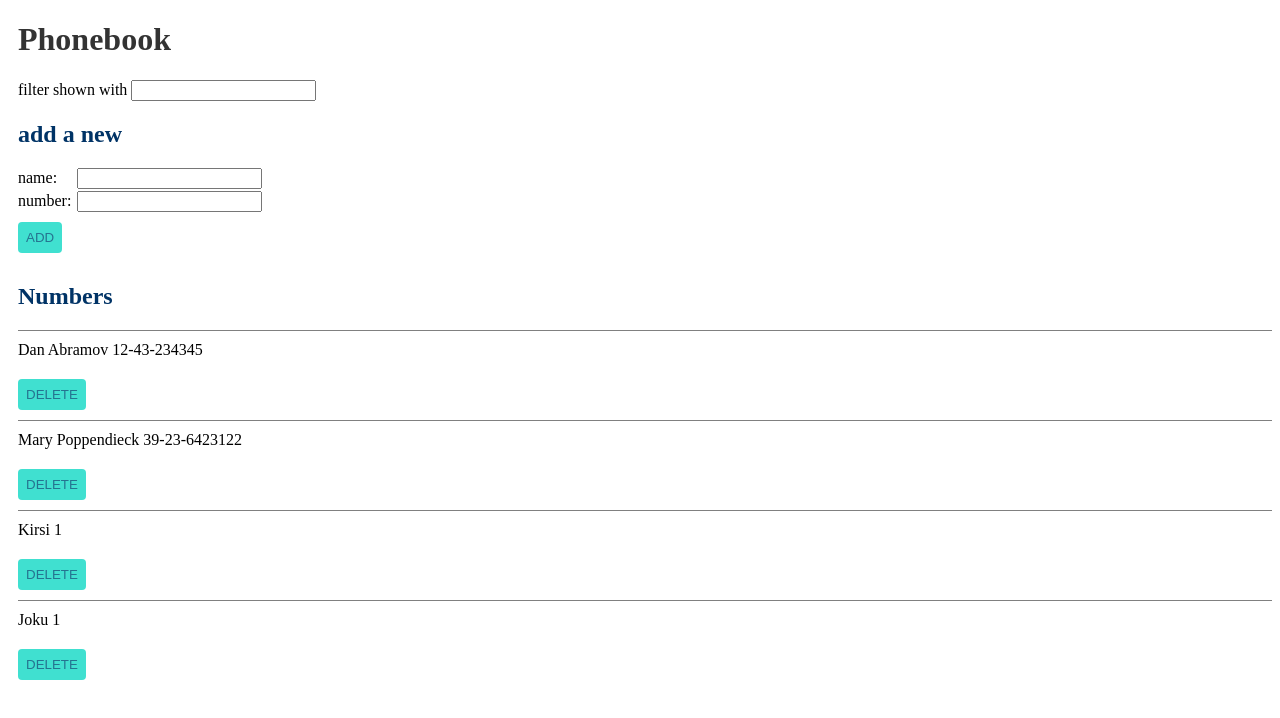
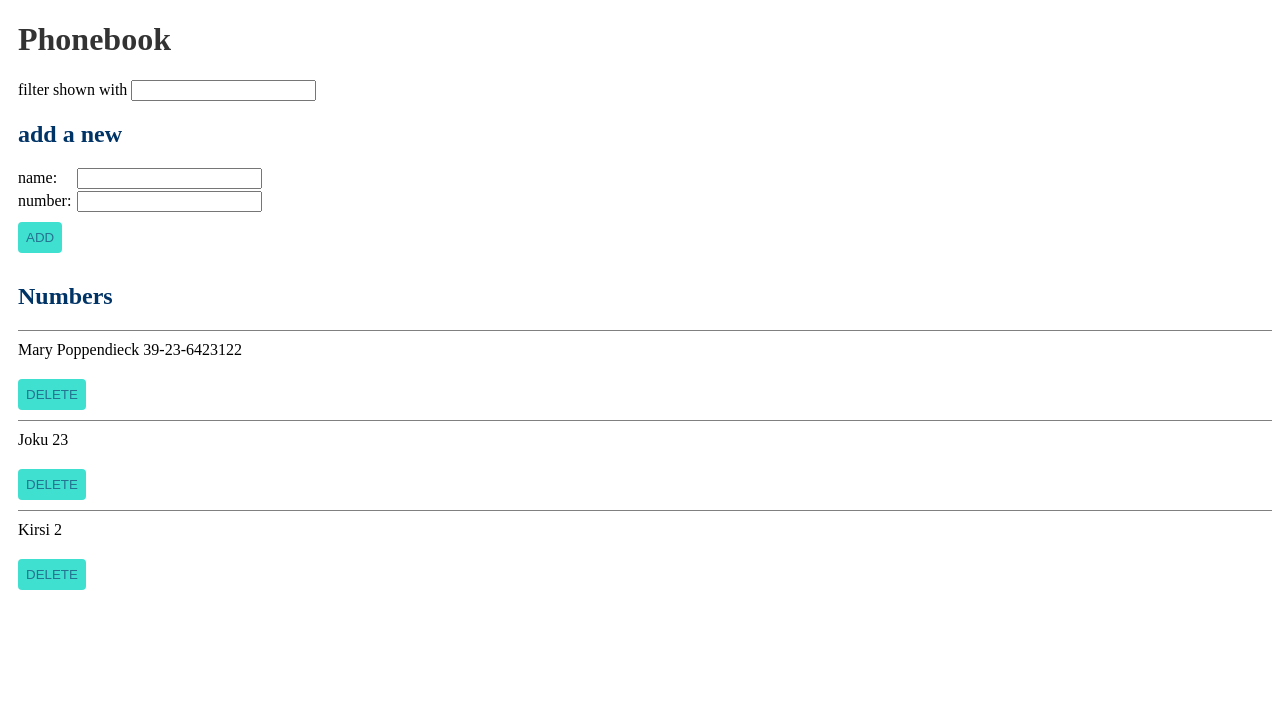
Before and after one commit to Tsaikkari/fullstack-course-hki-open-uni, a React (Create React App) app in the folder part2/phonebook/: page / in a window 1280 px wide. Shown: the top 718 px of the page. Built offline with nearby package versions, Linux system fonts and the light colour scheme; data requests are answered from the project's data file.

Commit message:
Changing handleSetUpdated

```diff
--- a/part2/phonebook/db.json
+++ b/part2/phonebook/db.json
@@ -1,11 +1,5 @@
 {
   "people": [
-    {
-      "id": 3,
-      "name": "Dan Abramov",
-      "number": "12-43-234345",
-      "newNumber": ""
-    },
     {
       "id": 4,
       "name": "Mary Poppendieck",
@@ -13,15 +7,16 @@
       "newNumber": ""
     },
     {
-      "name": "Kirsi",
-      "number": "1",
-      "id": 5,
-      "newNumber": "2"
+      "name": "Joku",
+      "number": "23",
+      "id": 6,
+      "newNumber": "6"
     },
     {
-      "name": "Joku ",
-      "number": "1",
-      "id": 6
+      "name": "Kirsi",
+      "number": "2",
+      "id": 7,
+      "newNumber": "2"
     }
   ]
 }
--- a/part2/phonebook/src/App.js
+++ b/part2/phonebook/src/App.js
@@ -119,14 +119,11 @@ const App = () => {
   }
 
   const handleSetUpdated = () => {
+    const person = peopleToShow.find(person => person.name === newName)
+    const id = person.id
+
     setUpdated(true)
-    setNewNumber(value => {
-      console.log(value)
-      return {
-        number: value
-      }
-    })
-    updatePerson()
+    updatePerson(id, newNumber)
   }
 
   return (
@@ -150,6 +147,7 @@ const App = () => {
         handlePersonChange={handlePersonChange}
         peopleToShow={peopleToShow}
         isUpdated={isUpdated}
+        handleSetUpdated={handleSetUpdated}
       />
       <h2>Numbers</h2>
       <People
--- a/part2/phonebook/src/components/PeopleForm.js
+++ b/part2/phonebook/src/components/PeopleForm.js
@@ -12,7 +12,7 @@ const PeopleForm = (props) => {
   return (
     <form onSubmit=
       {(getPersonId() && props.isUpdated)
-      ? () => props.updatePerson(person.id, props.newNumber)
+      ? props.updatePerson
       : props.addPerson
       }
     >
```
